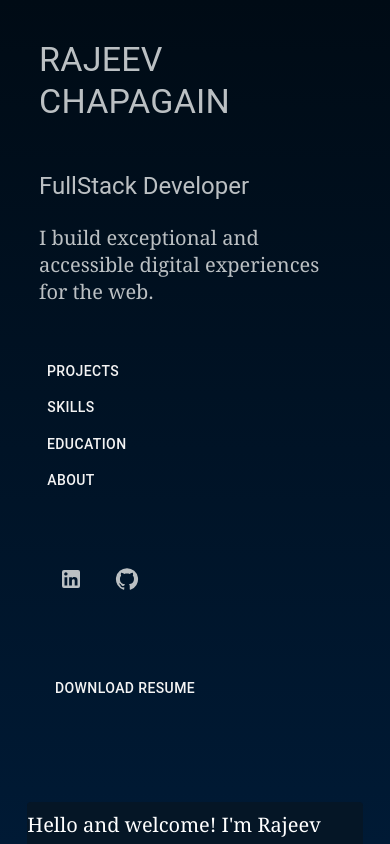
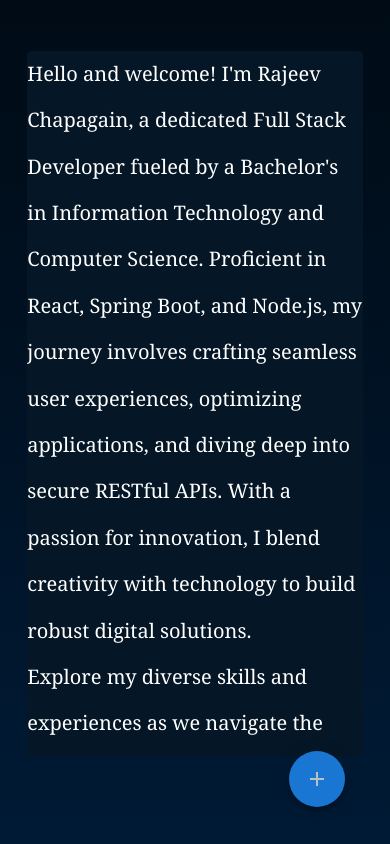
Before and after one commit to Rajeevbro/Chapagain_RajeevResume, a React (Vite) app: page / in a window 390 px wide. Built offline with nearby package versions, Linux system fonts and the light colour scheme.

Commit message:
Made responsive on small devices

```diff
--- a/package.json
+++ b/package.json
@@ -10,6 +10,7 @@
     "preview": "vite preview"
   },
   "dependencies": {
+    "@emotion/react": "^11.11.1",
     "@emotion/styled": "^11.11.0",
     "@fontsource/roboto": "^5.0.8",
     "@mui/icons-material": "^5.14.19",
--- a/src/App.jsx
+++ b/src/App.jsx
@@ -4,6 +4,7 @@
 import Project from "./pages/Project";
 import Skills from "./pages/Skills";
 import Education from "./pages/Education";
+import SlideBar from "./components/SlideBar";
 
 function App() {
   return (
--- /dev/null
+++ b/src/components/DownloadResume.jsx
@@ -0,0 +1,18 @@
+import React from "react";
+import resume from "../assets/RajeevResume.pdf";
+import { StyledButton } from "../pages/Navbar";
+import { Box } from "@mui/material";
+
+const DownloadResume = () => {
+  return (
+    <Box>
+      <StyledButton>
+        <a href={resume} download={"resume"}>
+          <StyledButton>Download Resume</StyledButton>
+        </a>
+      </StyledButton>
+    </Box>
+  );
+};
+
+export default DownloadResume;
--- /dev/null
+++ b/src/components/SlideBar.jsx
@@ -0,0 +1,73 @@
+import {
+  Backdrop,
+  Box,
+  SpeedDial,
+  SpeedDialAction,
+  SpeedDialIcon,
+} from "@mui/material";
+import React from "react";
+import FileCopyIcon from "@mui/icons-material/FileCopyOutlined";
+import SaveIcon from "@mui/icons-material/Save";
+import PrintIcon from "@mui/icons-material/Print";
+import ShareIcon from "@mui/icons-material/Share";
+import { Outlet, useNavigate } from "react-router-dom";
+import SchoolIcon from "@mui/icons-material/School";
+import InfoIcon from "@mui/icons-material/Info";
+import PermDataSettingIcon from "@mui/icons-material/PermDataSetting";
+import LibraryBooksIcon from "@mui/icons-material/LibraryBooks";
+import DownloadIcon from "@mui/icons-material/Download";
+import DownloadResume from "./DownloadResume";
+
+const actions = [
+  { icon: <LibraryBooksIcon />, name: "Projects", path: "projects" },
+  { icon: <PermDataSettingIcon />, name: "Skills", path: "skills" },
+  { icon: <SchoolIcon />, name: "Education", path: "education" },
+  { icon: <InfoIcon />, name: "About", path: "about" },
+  { icon: <DownloadIcon />, name: "Download Resume", path: "download" },
+];
+
+const SlideBar = () => {
+  const [open, setOpen] = React.useState(false);
+  const handleOpen = () => setOpen(true);
+  const handleClose = () => setOpen(false);
+  const navigate = useNavigate();
+
+  return (
+    <Box
+      sx={{
+        height: 0,
+        transform: "translateZ(0px)",
+        flexGrow: 1,
+      }}
+    >
+      <Backdrop open={open} />
+      <SpeedDial
+        ariaLabel="SpeedDial tooltip example"
+        sx={{ position: "fixed", bottom: 20, left: 16 }}
+        icon={<SpeedDialIcon />}
+        onClose={handleClose}
+        onOpen={handleOpen}
+        open={open}
+      >
+        {actions.map((action) => (
+          <SpeedDialAction
+            key={action.name}
+            icon={action.icon}
+            tooltipTitle={action.name}
+            tooltipOpen
+            onClick={() => {
+              setOpen(false);
+              action.path == "download" ? (
+                <DownloadResume />
+              ) : (
+                navigate(action.path)
+              );
+            }}
+          />
+        ))}
+      </SpeedDial>
+    </Box>
+  );
+};
+
+export default SlideBar;
--- a/src/pages/Home.jsx
+++ b/src/pages/Home.jsx
@@ -6,6 +6,7 @@
 import { Outlet } from "react-router-dom";
 import { Typography } from "@mui/material";
 import { StyledBox } from "./Navbar";
+import SlideBar from "../components/SlideBar";
 
 const Home = () => {
   return (
@@ -13,15 +14,24 @@
       sx={{
         height: "100%",
         maxHeight: "100vh",
+        zIndex: 1,
       }}
     >
+      <Box
+        sx={{ zIndex: 12, position: "fixed", bottom: "17px", left: "70%" }}
+        display={{ xs: "block", sm: "none", md: "none" }}
+      >
+        <SlideBar />
+      </Box>
       <Grid
         container
         // direction={{ xs: "column", md: "row", sm: "row" }}
         height={"100%"}
+        sx={{ zIndex: 1 }}
       >
         <Grid
           item
+          display={{ xs: "none", sm: "block", md: "block" }}
           xs={12}
           sm={6}
           md={6}
--- a/src/pages/Navbar.jsx
+++ b/src/pages/Navbar.jsx
@@ -5,6 +5,7 @@
 import LinkedInIcon from "@mui/icons-material/LinkedIn";
 import GitHubIcon from "@mui/icons-material/GitHub";
 import resume from "../assets/RajeevResume.pdf";
+import DownloadResume from "../components/DownloadResume";
 
 export const StyledButton = styled(Button)(() => ({
   color: "#f4f4f4",
@@ -88,13 +89,7 @@
           </a>
         </Stack>
       </Box>
-      <Box>
-        <StyledButton>
-          <a href={resume} download={"resume"}>
-            <StyledButton>Download Resume</StyledButton>
-          </a>
-        </StyledButton>
-      </Box>
+      <DownloadResume />
     </Stack>
   );
 };
```
Also changed, not shown: 1 other file (tests, documents, lock files or other folders).
